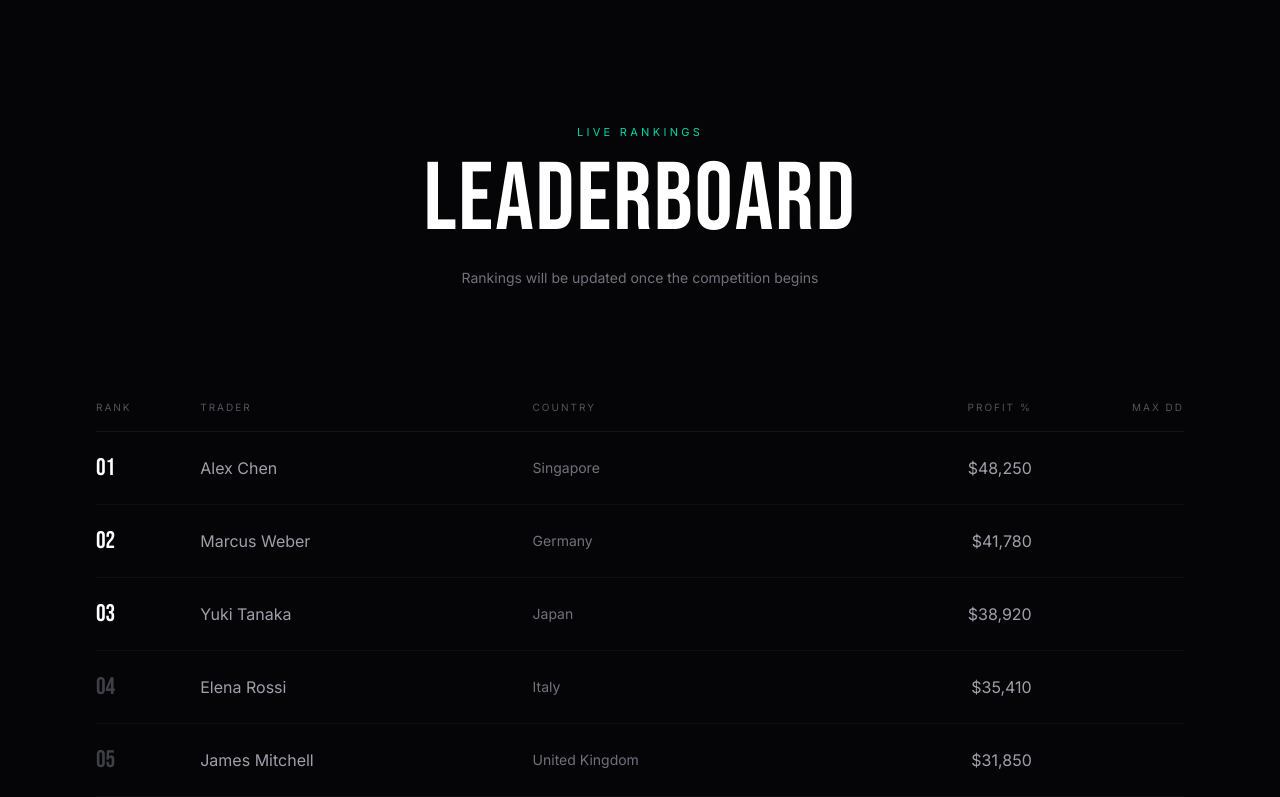
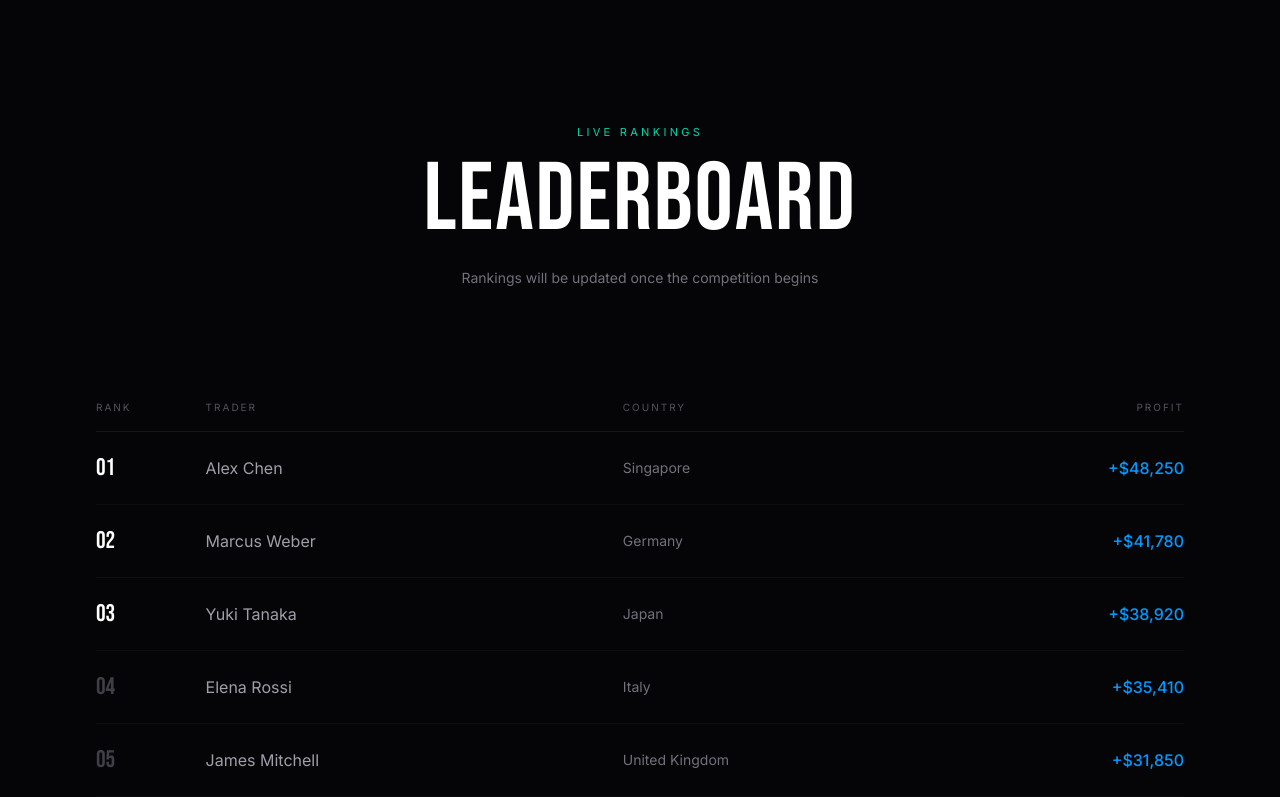
Before and after one commit to unimark88/WAC, a Next.js app: page / in a window 1280 px wide. Shown: the part 2000-2797 px from the top of the page. Built offline with nearby package versions, Linux system fonts and the light colour scheme.

Commit message:
feat: enhance leaderboard with profit/loss formatting and expanded view
Remove Max DD column; format profit/loss; show full list of 18 traders.

```diff
--- a/components/sections/leaderboard-section.tsx
+++ b/components/sections/leaderboard-section.tsx
@@ -1,16 +1,29 @@
 export function LeaderboardSection() {
   const traders = [
-    { rank: 1, name: "Alex Chen", country: "Singapore", profit: "$48,250" },
-    { rank: 2, name: "Marcus Weber", country: "Germany", profit: "$41,780" },
-    { rank: 3, name: "Yuki Tanaka", country: "Japan", profit: "$38,920" },
-    { rank: 4, name: "Elena Rossi", country: "Italy", profit: "$35,410" },
-    { rank: 5, name: "James Mitchell", country: "United Kingdom", profit: "$31,850" },
-    { rank: 6, name: "Sofia Martinez", country: "Spain", profit: "$28,340" },
-    { rank: 7, name: "David Kim", country: "South Korea", profit: "$25,680" },
-    { rank: 8, name: "Anna Kowalski", country: "Poland", profit: "$22,150" },
-    { rank: 9, name: "Lucas Silva", country: "Brazil", profit: "$19,820" },
-    { rank: 10, name: "Nina Petrova", country: "Russia", profit: "$17,450" },
+    { rank: 1, name: "Alex Chen", country: "Singapore", profit: 48250 },
+    { rank: 2, name: "Marcus Weber", country: "Germany", profit: 41780 },
+    { rank: 3, name: "Yuki Tanaka", country: "Japan", profit: 38920 },
+    { rank: 4, name: "Elena Rossi", country: "Italy", profit: 35410 },
+    { rank: 5, name: "James Mitchell", country: "United Kingdom", profit: 31850 },
+    { rank: 6, name: "Sofia Martinez", country: "Spain", profit: 28340 },
+    { rank: 7, name: "David Kim", country: "South Korea", profit: 25680 },
+    { rank: 8, name: "Anna Kowalski", country: "Poland", profit: 22150 },
+    { rank: 9, name: "Lucas Silva", country: "Brazil", profit: 19820 },
+    { rank: 10, name: "Nina Petrova", country: "Russia", profit: 17450 },
+    { rank: 11, name: "Robert Thompson", country: "Australia", profit: 12340 },
+    { rank: 12, name: "Marie Dupont", country: "France", profit: 8920 },
+    { rank: 13, name: "Ahmed Hassan", country: "UAE", profit: 4560 },
+    { rank: 14, name: "Chen Wei", country: "China", profit: -1250 },
+    { rank: 15, name: "Michael Brown", country: "Canada", profit: -2350 },
+    { rank: 16, name: "Lisa Anderson", country: "Sweden", profit: -4820 },
+    { rank: 17, name: "Carlos Mendez", country: "Mexico", profit: -7150 },
+    { rank: 18, name: "Tom Williams", country: "USA", profit: -9480 },
   ]
+
+  const formatProfit = (profit: number) => {
+    const formatted = Math.abs(profit).toLocaleString()
+    return profit >= 0 ? `+$${formatted}` : `-$${formatted}`
+  }
 
   return (
     <section id="leaderboard" className="relative py-32 md:py-40 lg:py-48">
@@ -44,8 +57,7 @@ export function LeaderboardSection() {
                 <th className="pb-4 text-left text-[10px] uppercase tracking-[0.2em] text-zinc-600 font-normal">Rank</th>
                 <th className="pb-4 text-left text-[10px] uppercase tracking-[0.2em] text-zinc-600 font-normal">Trader</th>
                 <th className="pb-4 text-left text-[10px] uppercase tracking-[0.2em] text-zinc-600 font-normal">Country</th>
-                <th className="pb-4 text-right text-[10px] uppercase tracking-[0.2em] text-zinc-600 font-normal">Profit %</th>
-                <th className="pb-4 text-right text-[10px] uppercase tracking-[0.2em] text-zinc-600 font-normal">Max DD</th>
+                <th className="pb-4 text-right text-[10px] uppercase tracking-[0.2em] text-zinc-600 font-normal">Profit</th>
               </tr>
             </thead>
             <tbody>
@@ -64,8 +76,9 @@ export function LeaderboardSection() {
                   </td>
                   <td className="py-5 text-zinc-400">{trader.name}</td>
                   <td className="py-5 text-zinc-500 text-sm">{trader.country}</td>
-                  <td className="py-5 text-right text-zinc-400">{trader.profit}</td>
-                  <td className="py-5 text-right text-zinc-500 text-sm">{trader.drawdown}</td>
+                  <td className={`py-5 text-right font-medium ${trader.profit >= 0 ? 'text-[#0099FF]' : 'text-[#FF4444]'}`}>
+                    {formatProfit(trader.profit)}
+                  </td>
                 </tr>
               ))}
             </tbody>
```
